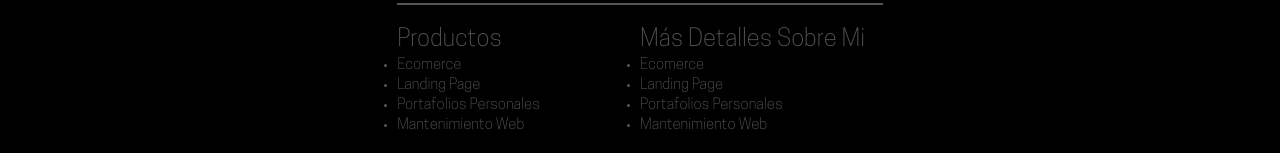
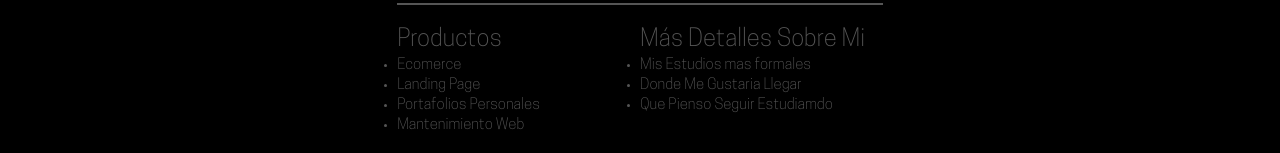
Before and after one commit to AlanJToledoB/AlanJToledoB.github.io, a plain HTML site: page index.html in a window 1280 px wide. Shown: the part 4713-4866 px from the top of the page. Drawn offline with nearby package versions, Linux system fonts and the light colour scheme.

Commit message:
Update index.html

```diff
--- a/index.html
+++ b/index.html
@@ -654,19 +654,19 @@
 
                 <div class="social-container">
 
-                    <a class="social-link" href="https://www.linkedin.com/">
+                    <a class="social-link" href="https://www.linkedin.com/in/alan-joel-toledo-barrientos-6a5353263/">
                         <i class="fab fa-linkedin social-icon"></i> LinkedIn
                     </a>
 
-                    <a class="social-link" href="https://twitter.com/">
+                    <a class="social-link" href="https://twitter.com/AlanJoelTol?t=7hJhyKFEPxGOQbwyTmz1kg&s=08">
                         <i class="fab fa-twitter social-icon"></i> Twitter
                     </a>
 
-                    <a class="social-link" href="https://www.instagram.com/">
+                    <a class="social-link" href="https://www.instagram.com/_toledo.barrientos/">
                         <i class="fab fa-instagram social-icon"></i> Instagram
                     </a>
 
-                    <a class="social-link" href="https://github.com/">
+                    <a class="social-link" href="https://github.com/AlanJToledoB">
                         <i class="fab fa-github social-icon"></i> GitHub
                     </a>
                 </div>
@@ -674,19 +674,18 @@
                     <div class="enlaces-footer-productos">
                         <h1>Productos</h1>
                         <ul>
-                            <li><a href="link_ecommerce">Ecomerce</a></li>
-                            <li><a href="link_landing_page">Landing Page</a></li>
-                            <li><a href="link_portafolios_personales">Portafolios Personales</a></li>
-                            <li><a href="link_mantenimiento_web">Mantenimiento Web</a></li>
+                            <li><a href="Ecomerce.html">Ecomerce</a></li>
+                            <li><a href="LandingPage.html">Landing Page</a></li>
+                            <li><a href="PortafoliosPersonales.html">Portafolios Personales</a></li>
+                            <li><a href="MantenimientoWeb.html">Mantenimiento Web</a></li>
                         </ul>
                     </div>
                     <div class="enlaces-footer-productos">
                         <h1>Más Detalles Sobre Mi</h1>
                         <ul>
-                            <li><a href="link_ecommerce">Ecomerce</a></li>
-                            <li><a href="link_landing_page">Landing Page</a></li>
-                            <li><a href="link_portafolios_personales">Portafolios Personales</a></li>
-                            <li><a href="link_mantenimiento_web">Mantenimiento Web</a></li>
+                            <li><a href="estudiosFormales.html">Mis Estudios mas formales</a></li>
+                            <li><a href="dondeLlegar.html">Donde Me Gustaria Llegar</a></li>
+                            <li><a href="PlanFuturo.html">Que Pienso Seguir Estudiamdo</a></li>
                         </ul>
                     </div>
                 </div>
```
